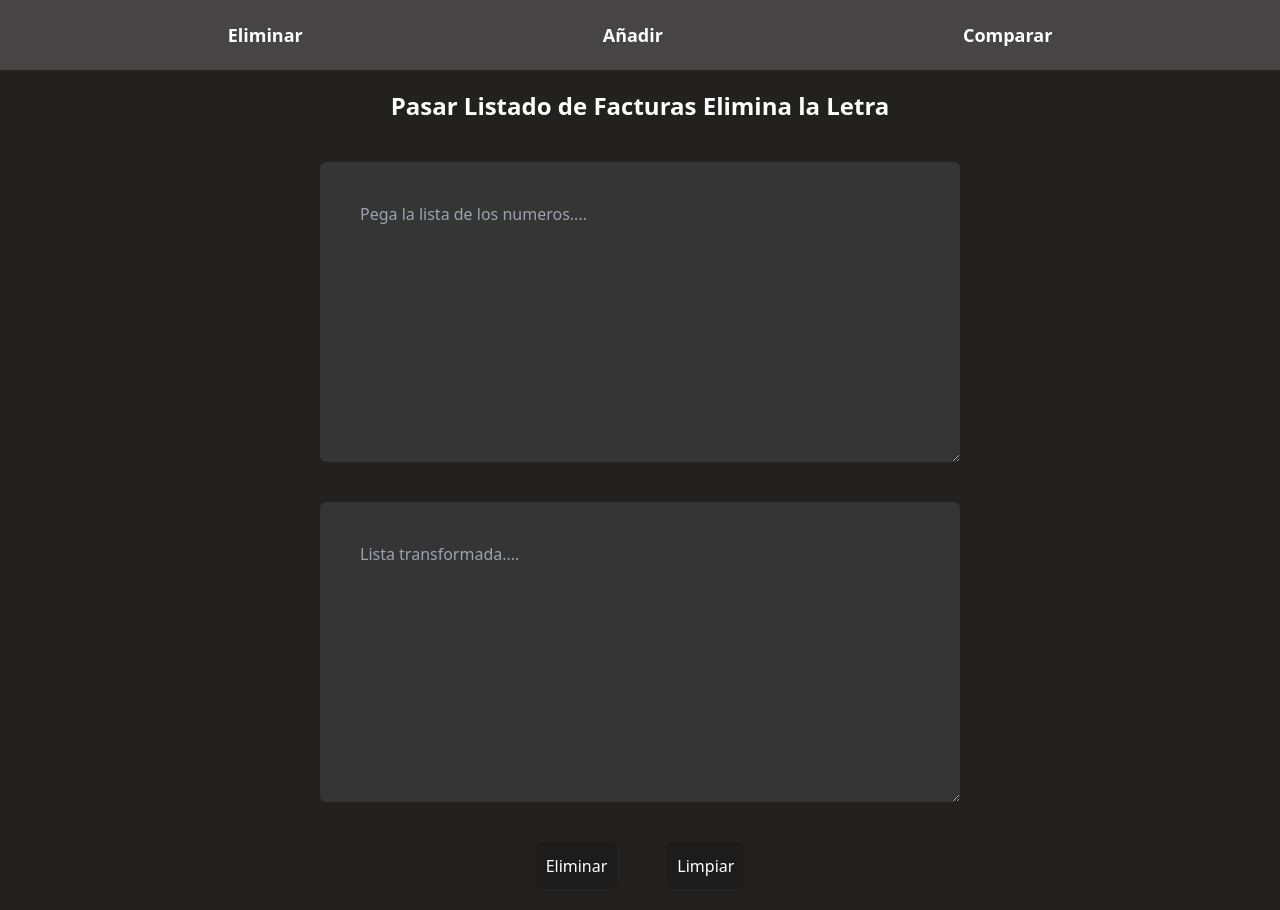
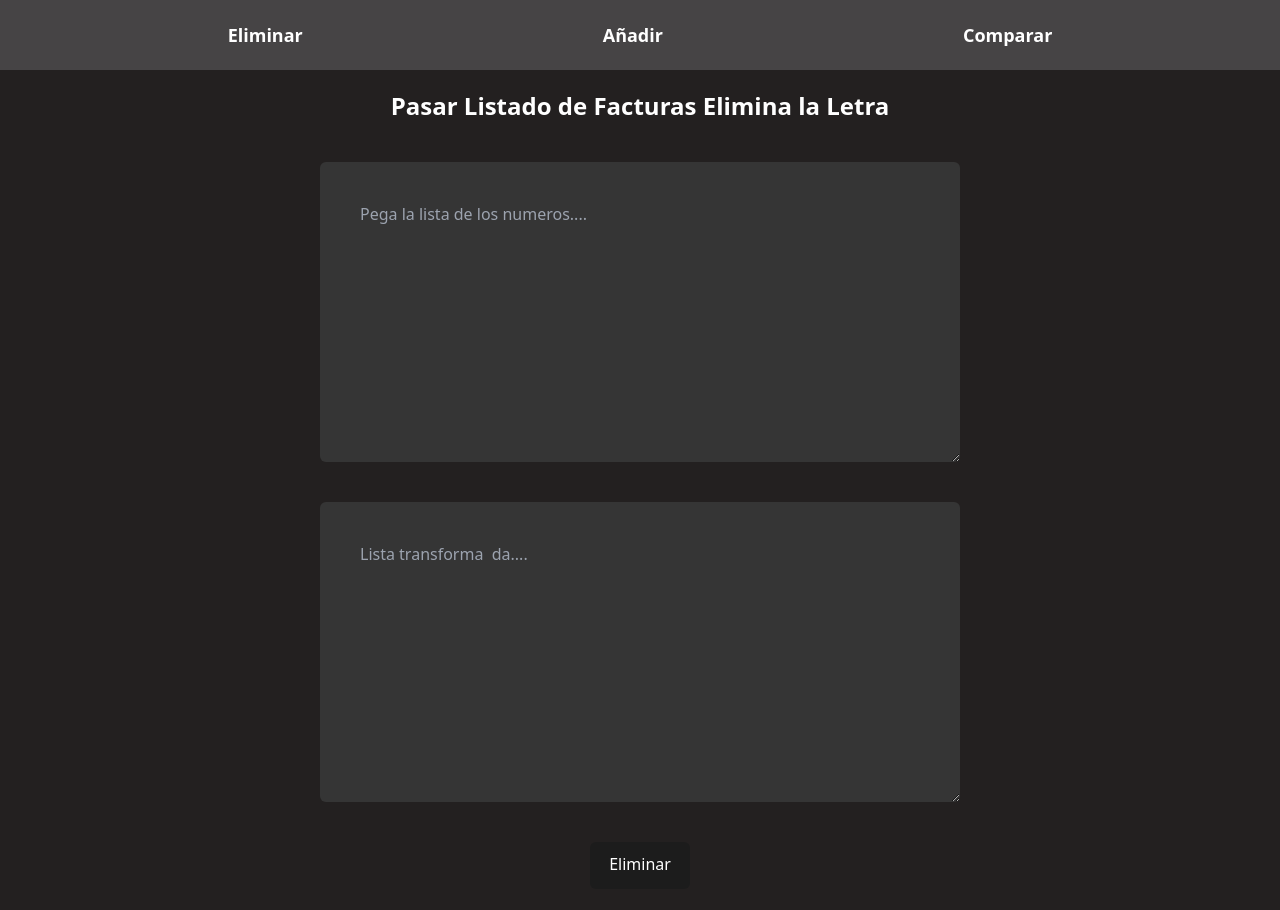
Before and after one commit to AngelicaJuliethAgudeloBautistaADSO/FACTURAS_TOOLS, a Vue app: page /eliminar in a window 1280 px wide. Shown: the top 910 px of the page. Built offline with nearby package versions, Linux system fonts and the light colour scheme.

Commit message:
se implemento vue router para enrutar el proyecto

```diff
--- a/package.json
+++ b/package.json
@@ -9,7 +9,8 @@
     "preview": "vite preview"
   },
   "dependencies": {
-    "vue": "^3.5.13"
+    "vue": "^3.5.13",
+    "vue-router": "^4.5.0"
   },
   "devDependencies": {
     "@vitejs/plugin-vue": "^5.2.1",
--- a/src/App.vue
+++ b/src/App.vue
@@ -1,15 +1,9 @@
-<template>
-<Home></Home>
-</template>
-
-
 <script setup>
-
-import Home from './components/Hero.vue'
-
+import navbar from "./components/navbar.vue";
 </script>
 
+<template>
+    <navbar></navbar>
+    <router-view></router-view>
 
-<style scoped>
-
-</style>
+</template>
--- a/src/components/Añadir.vue
+++ b/src/components/Añadir.vue
@@ -39,5 +39,5 @@ function Limpiar() {
     InputNumeros.value="";
     InputLetras.value="";
     Result.value="";
-}
+}   0
 </script>
--- /dev/null
+++ b/src/components/Boton.vue
@@ -0,0 +1,8 @@
+<template>
+    <button class="bg-button p-[10px] rounded-md md:w-xs w-[100px] flex justify-center gap-[50px] mb-[20px] md:mb-[63px] md:h-[47px]" v-bind="$attrs">
+      <slot></slot>
+    </button>
+  </template>
+
+  <script setup>
+  </script>
--- a/src/components/Eliminar.vue
+++ b/src/components/Eliminar.vue
@@ -1,30 +1,43 @@
 <template>
     <div class="bg-body h-screen flex-col flex items-center gap-10 font-sans text-letras md:h-full">
         <h2 class="mt-[60px] text-lg font-bold md:mt-[20px] md:text-2xl">Pasar Listado de Facturas Elimina la Letra</h2>
-
+<!--
         <textarea class="h-[200px] w-[80%] p-[20px] bg-input rounded-md md:h-[300px] md:w-[50%] md:p-[40px]"
          placeholder="Pega la lista de los numeros...." v-model="InputNumeros"></textarea>
 
         <textarea class="h-[200px] w-[80%] p-[20px] bg-input rounded-md md:h-[300px] md:w-[50%] md:p-[40px]"
-         placeholder="Lista transformada...." v-model="Result"></textarea>
+         placeholder="Lista transforma  da...." v-model="Result"></textarea>
 
         <div class="w-full flex justify-center gap-[50px] mb-[20px] md:mb-[63px] md:h-[47px] " >
             <button class="bg-button p-[10px] rounded-md md:w-xs" @click="processInput()">Eliminar</button>
             <button class="bg-button p-[10px] rounded-md md:w-xs" @click="Limpiar()">Limpiar</button>
-        </div>
+        </div> -->
+
+        <TextArea class="h-[200px] w-[80%] p-[20px] bg-input rounded-md md:h-[300px] md:w-[50%] md:p-[40px]"
+        placeholder="Pega la lista de los numeros...." v-model="InputNumeros"></TextArea>
+
+        <TextArea class="h-[200px] w-[80%] p-[20px] bg-input rounded-md md:h-[300px] md:w-[50%] md:p-[40px]"
+         placeholder="Lista transforma  da...." v-model="Result"></TextArea>
+
+        <Boton @click="processInput()">Eliminar</Boton>
+
     </div>
 </template>
 
 <script setup>
-
+    import Boton from './Boton.vue';
+    import TextArea from './TextArea.vue';
     import { ref } from 'vue';
     const InputNumeros = ref('');
     const Result = ref('');
 
     function processInput() {
+        console.log(InputNumeros.value);
         const ExpresionRegular = /\d+/g;
         const numeros = InputNumeros.value.match(ExpresionRegular);
         Result.value = numeros ? `'${numeros.join("',    '")}'` : '';
+        console.log(Result.value);
+
     }
     function Limpiar(){
         InputNumeros.value="";
--- a/src/components/Hero.vue
+++ b/src/components/Hero.vue
@@ -1,8 +1,5 @@
 <script setup>
-import navbar from "./navbar.vue";
-import Eliminar from './Eliminar.vue';
-import Añadir from "./Añadir.vue";
-import comparar from "./Comparar.vue";
+
 
 import { ref } from 'vue';
 
@@ -21,15 +18,6 @@ function ShowModal(modal) {
 
 <template>
   <div>
-    <navbar @navegacion="ShowModal"/>
-    <div v-show="MostrarEliminar">
-      <Eliminar />
-    </div>
-    <div v-show="MostrarAñadir">
-        <Añadir/>
-    </div>
-    <div v-show="MostrarComparar">
-        <comparar/>
-    </div>
+    <router-view></router-view>
   </div>
 </template>
--- /dev/null
+++ b/src/components/TextArea.vue
@@ -0,0 +1,18 @@
+<template>
+    <textarea
+      class="h-[200px] w-[80%] p-[20px] bg-input rounded-md md:h-[300px] md:w-[50%] md:p-[40px]"
+      v-bind="$attrs"
+      :value="modelValue"
+      @input="$emit('update:modelValue', $event.target.value)"
+    ></textarea>
+  </template>
+
+  <script setup>
+  const props = defineProps({
+    modelValue: String
+  });
+  </script>
+
+  <style scoped>
+  /* Estilos aquí */
+  </style>
--- a/src/components/navbar.vue
+++ b/src/components/navbar.vue
@@ -2,9 +2,9 @@
     <nav class="nav_container bg-navbar h-[70px] flex justify-center items-center font-sans font-semibold">
             <!-- botones -->
         <ul class="ul-nav list-none flex gap-[50px] text-letras md:gap-[300px] md:text-lg">
-            <button @click="$emit('navegacion','eliminar')">Eliminar</button>
-            <button @click="$emit('navegacion','añadir')">Añadir</button>
-            <button @click="$emit('navegacion','comparar')">Comparar</button>
+            <router-link to="/eliminar">Eliminar</router-link>
+            <router-link to="/añadir">Añadir</router-link>
+            <router-link to="/comparar">Comparar</router-link>
         </ul>
     </nav>
 </template>
--- a/src/main.js
+++ b/src/main.js
@@ -1,5 +1,6 @@
 import { createApp } from 'vue'
 import './style.css'
 import App from './App.vue'
+import router from './router'
 
-createApp(App).mount('#app')
+createApp(App).use(router).mount('#app')
```
Also changed, not shown: src/router.js (added, +19 -0 lines), 1 other file (tests, documents, lock files or other folders).
